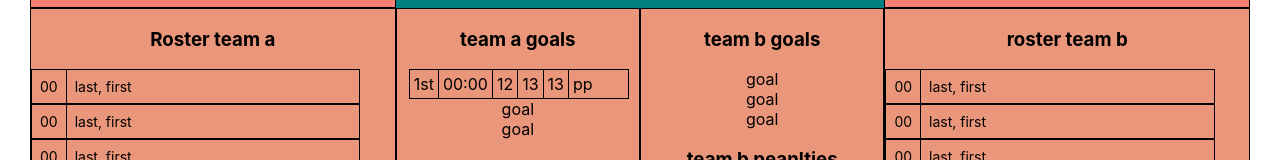
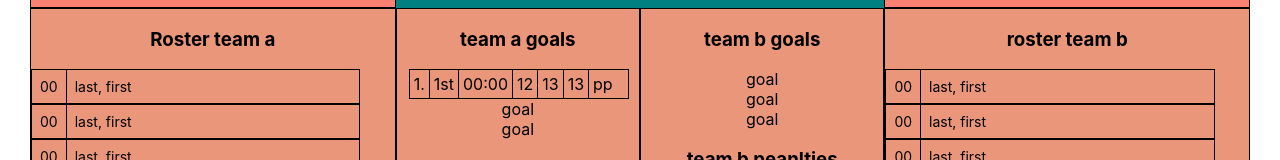
Before and after one commit to tjbecker8/ScoreSheet, a React (Create React App) app: page / in a window 1280 px wide. Shown: the part 373-533 px from the top of the page. Built offline with nearby package versions, Linux system fonts and the light colour scheme.

Commit message:
setup of peanlty component

```diff
--- a/src/components/GameSheet/goal.js
+++ b/src/components/GameSheet/goal.js
@@ -6,6 +6,9 @@ class Goal extends Component {
   render () {
     return (
       <li class='goal-li'>
+        <div class='bord-r'>
+          <p class='goal-p'>1.</p>
+        </div>
         <div class='bord-r'>
           <p class='goal-p'>1st</p>
         </div>
```
Also changed, not shown: src/components/GameSheet/peanlty.js (added, +15 -0 lines), src/components/GameSheet/peanlty.css (added).
